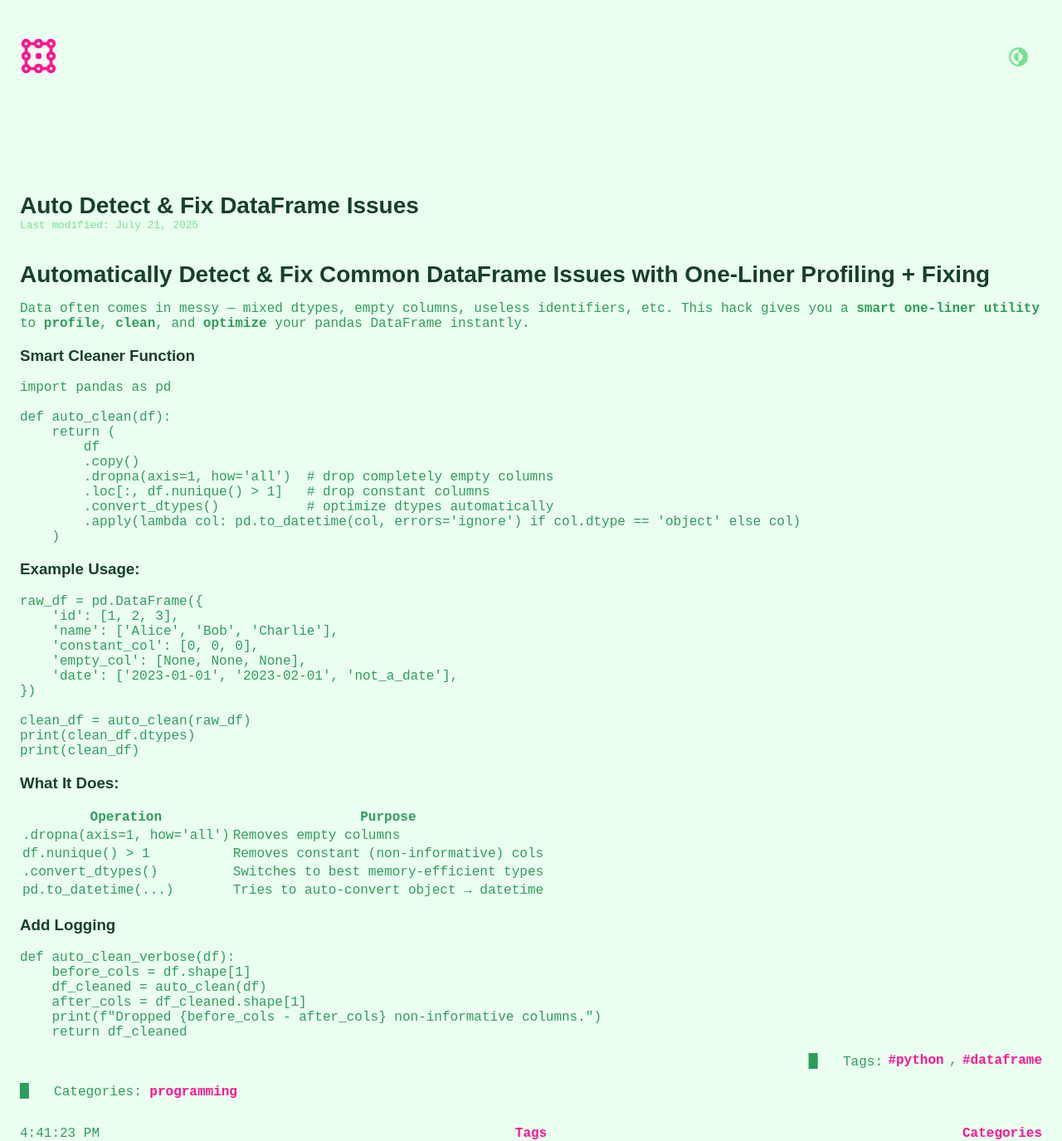
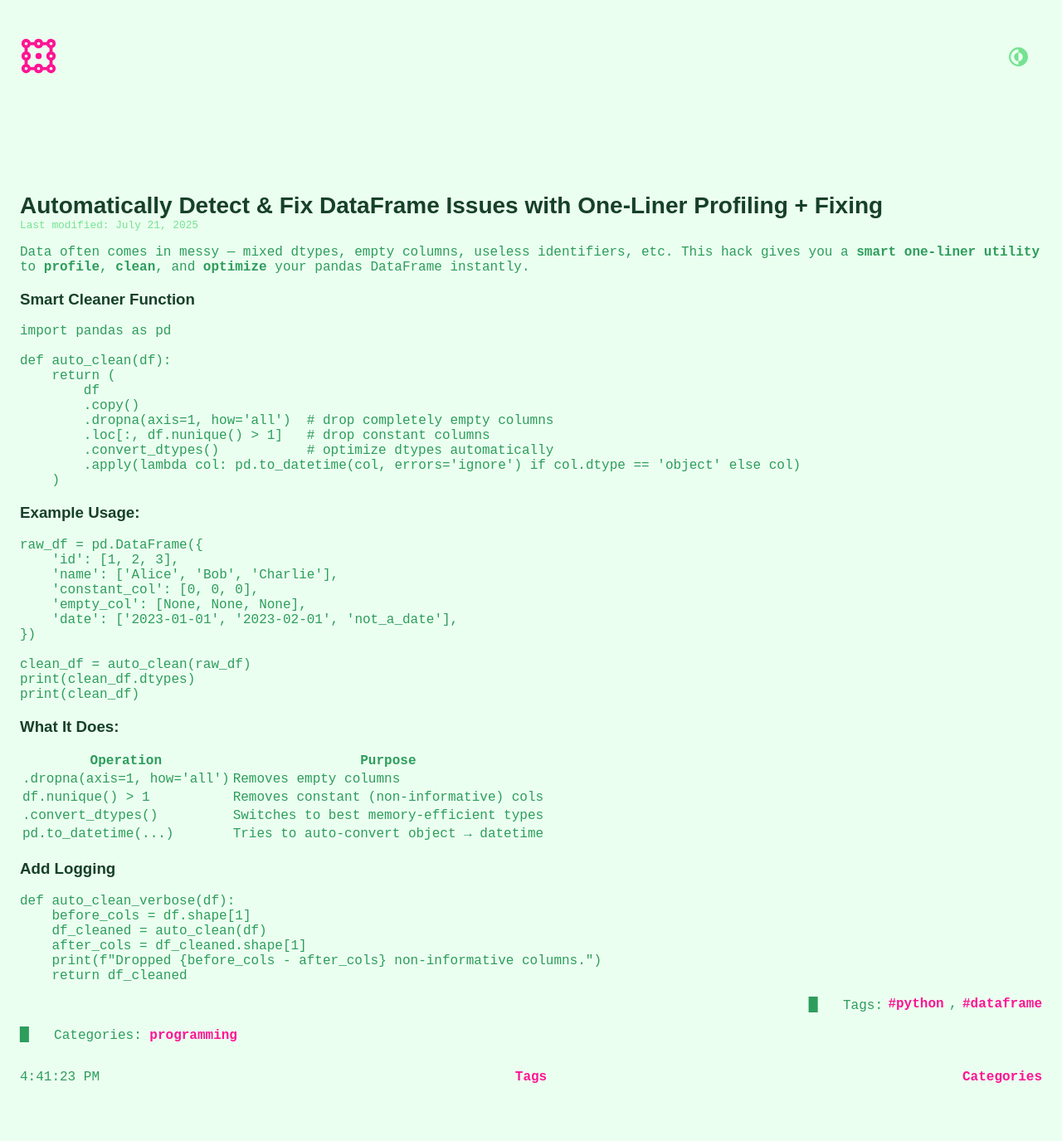
Before and after one commit to dduyg/5566677, a Jekyll site: the page built from _notes/AutoDetectDataFrameIssues.md, in a window 1280 px wide. Shown: the whole page at 83% size. Built offline with Jekyll 4.4.1, drawn with Linux system fonts in a browser that asks for light colours; some web fonts are replaced; after the commit the page ends 1307 px from its top, so only the background shows below that.

Commit message:
Update AutoDetectDataFrameIssues.md

```diff
--- a/_notes/AutoDetectDataFrameIssues.md
+++ b/_notes/AutoDetectDataFrameIssues.md
@@ -1,13 +1,11 @@
 ---
 layout: note
-title: "Auto Detect & Fix  DataFrame Issues"
+title: "Automatically Detect & Fix DataFrame Issues with One-Liner Profiling + Fixing"
 published: true
 tags: [python, dataframe]
 categories: [programming]
 last_modified_at: 2025-07-21
 ---
-
-# Automatically Detect & Fix Common DataFrame Issues with One-Liner Profiling + Fixing
 
 Data often comes in messy — mixed dtypes, empty columns, useless identifiers, etc. This hack gives you a **smart one-liner utility** to **profile**, **clean**, and **optimize** your `pandas` DataFrame instantly.
 
```
